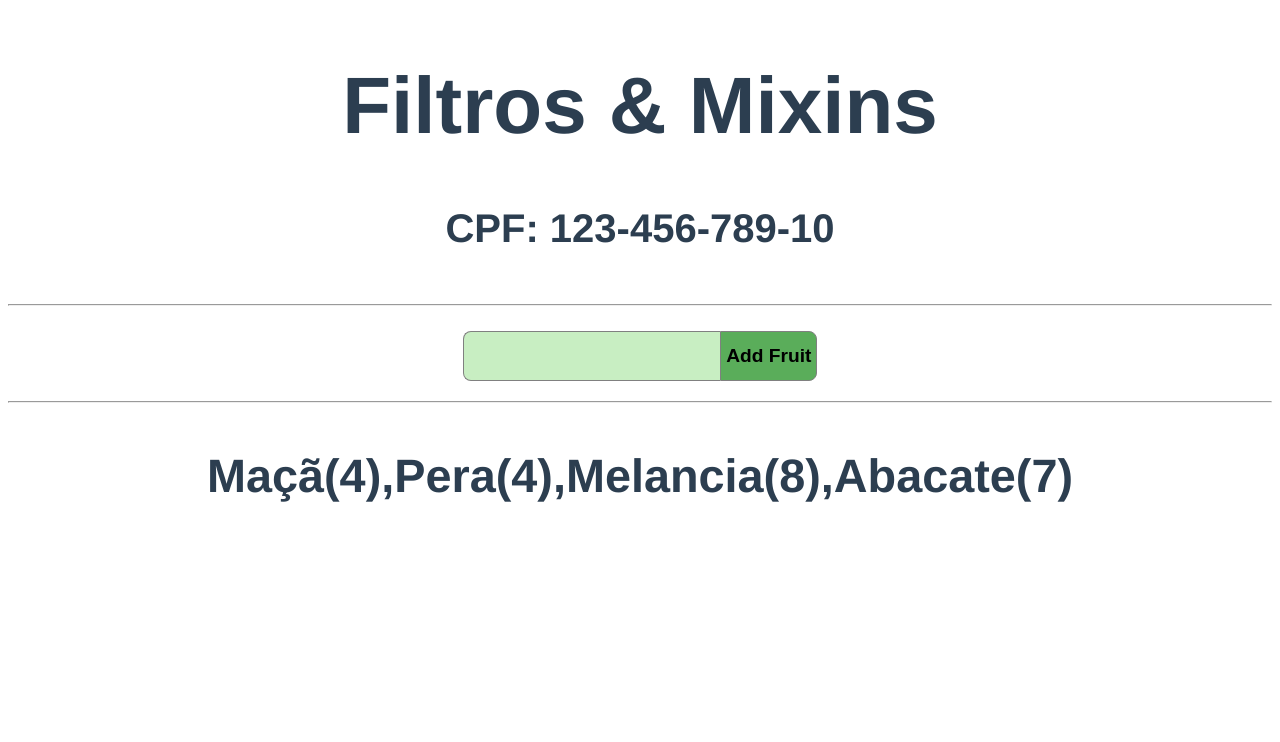
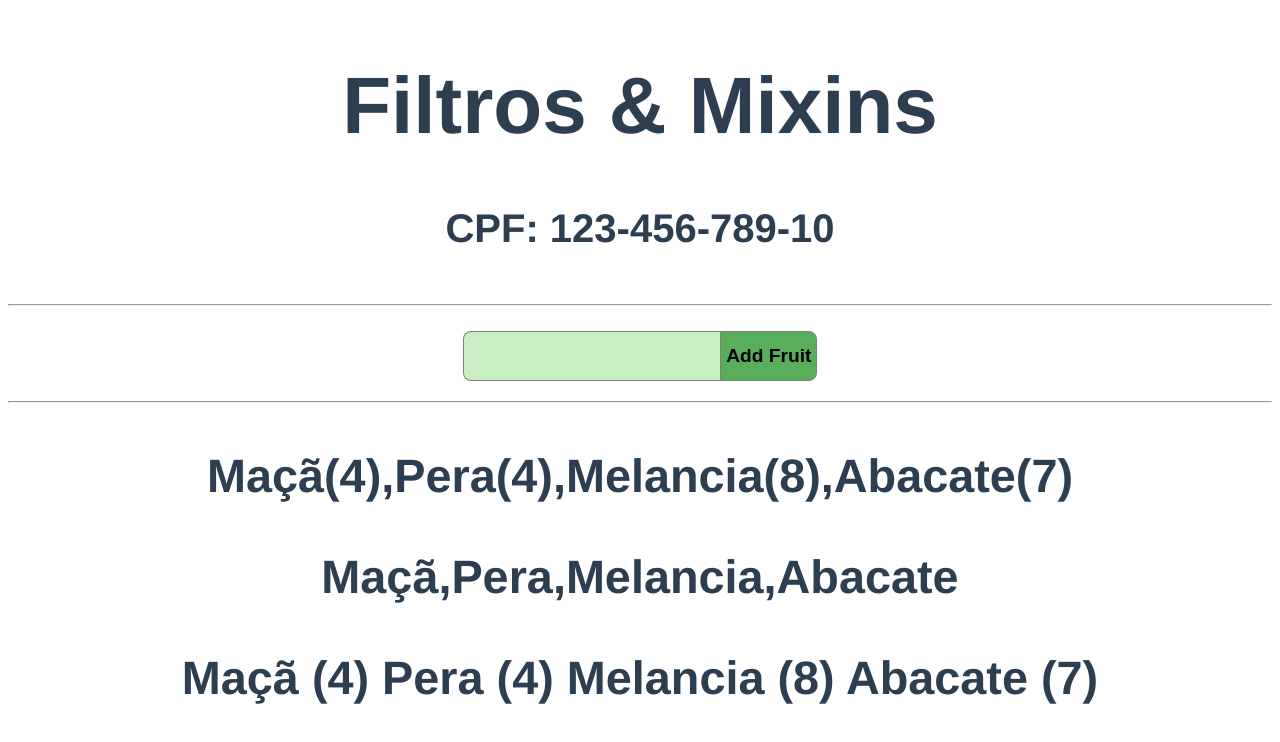
Before and after one commit to rafaeldtx/vuejs_introduction, a Vue app in the folder filtros-mixins/: page / in a window 1280 px wide. Shown: the top 742 px of the page. Built offline with nearby package versions, Linux system fonts and the light colour scheme.

Commit message:
(MixinChallenge) Add computed examples

```diff
--- a/filtros-mixins/src/components/MixinChallenge.vue
+++ b/filtros-mixins/src/components/MixinChallenge.vue
@@ -1,6 +1,8 @@
 <template>
   <div>
       <h3>{{ fruits | words_length | space_to_comma }}</h3>
+      <h3>{{ using_words_length }}</h3>
+      <h3>{{ using_space_to_comma }}</h3>
   </div>
 </template>
 
@@ -8,13 +10,21 @@
 export default {
     filters: {
         space_to_comma(sentence) {
-            return sentence.split(' ').join(',')
+            return sentence.replace(/\s/g, ',')
         }
     },
     data () {
          return {
              fruits: 'Maçã Pera Melancia Abacate'
          }
+    },
+    computed: {
+        using_words_length() {
+            return this.fruits.replace(/\s/g, ',')
+        },
+        using_space_to_comma() {
+            return this.fruits.split(' ').map(fruit => `${fruit} (${fruit.length})`).join(' ')
+        }
     }
 }
 </script>
```
